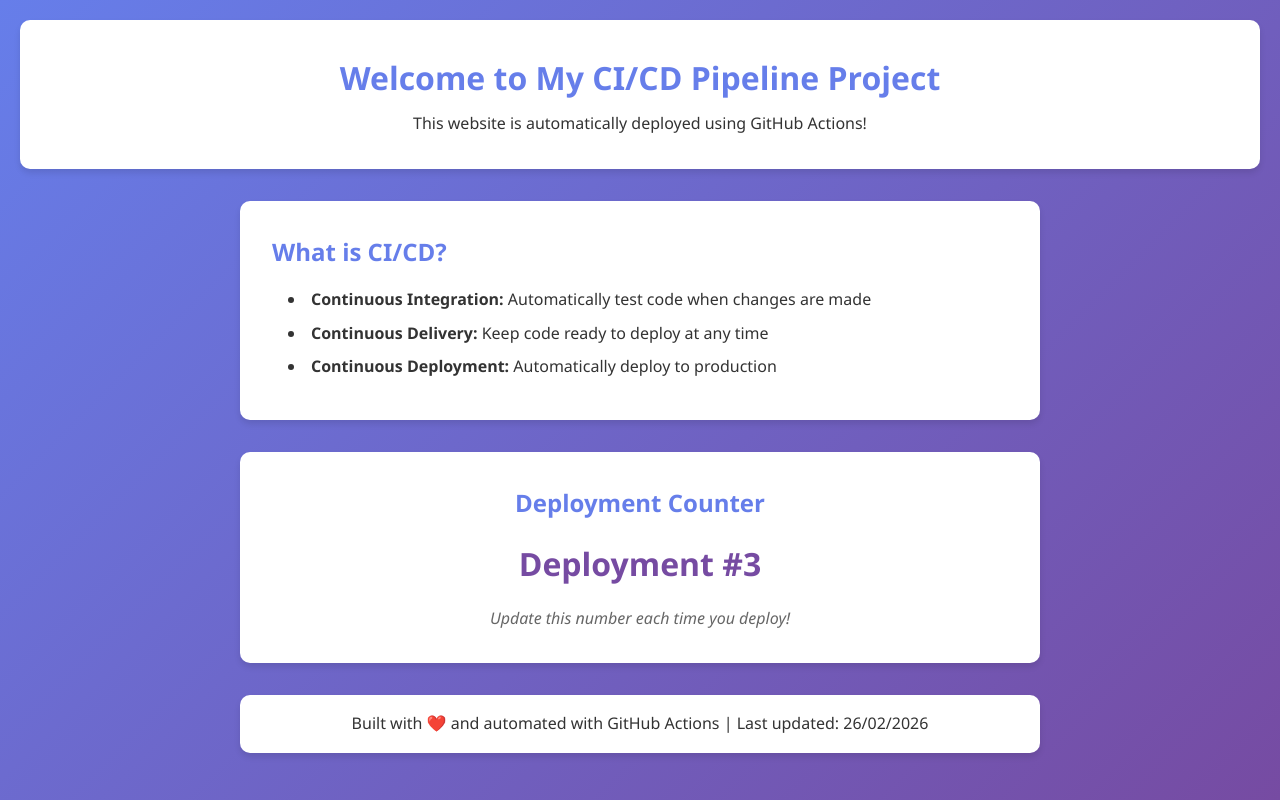
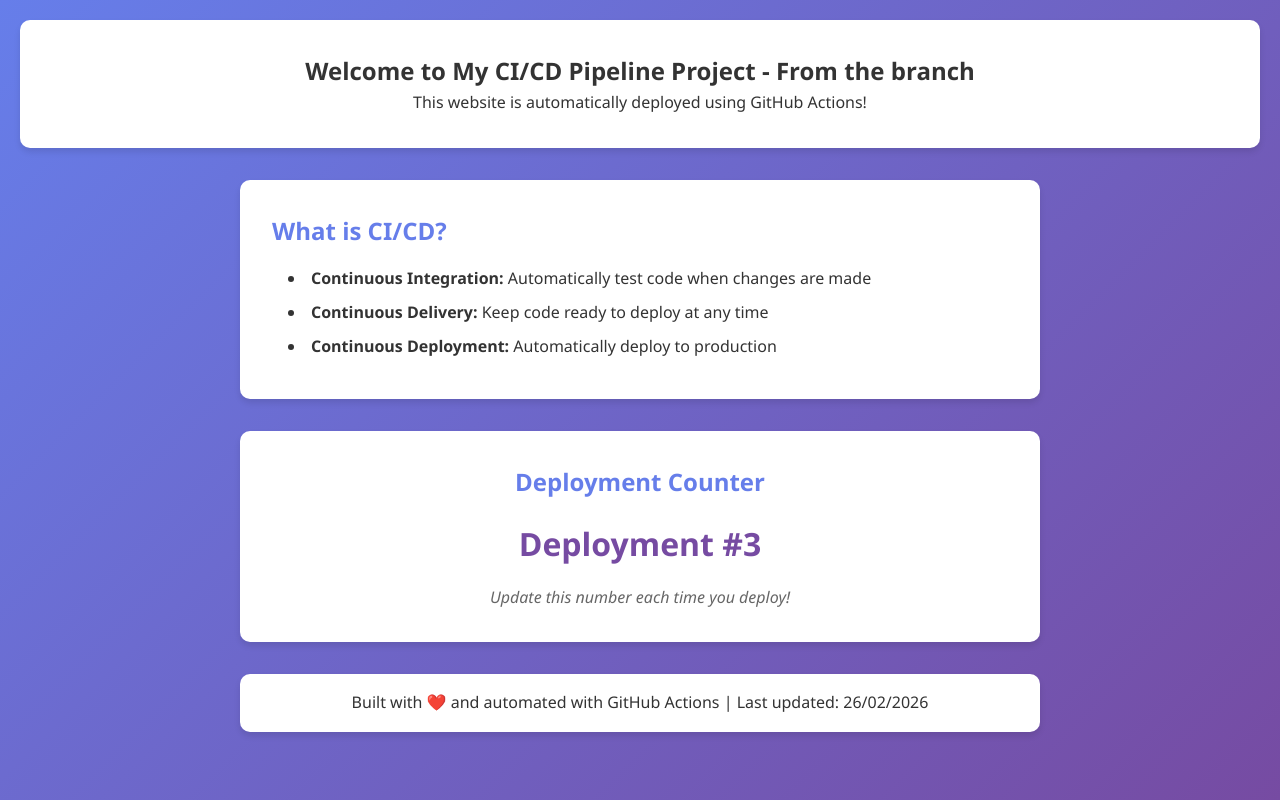
Before and after one commit to accuser/improved-invention, a website: page index.html in a window 1280 px wide. Drawn offline with Linux system fonts and the light colour scheme.

Commit message:
Update index.html

```diff
--- a/index.html
+++ b/index.html
@@ -10,7 +10,7 @@
 
 <body>
     <header>
-        <h1>Welcome to My CI/CD Pipeline Project</h1>
+        <h2>Welcome to My CI/CD Pipeline Project - From the branch</h2>
         <p>This website is automatically deployed using GitHub Actions!</p>
     </header>
 
```
